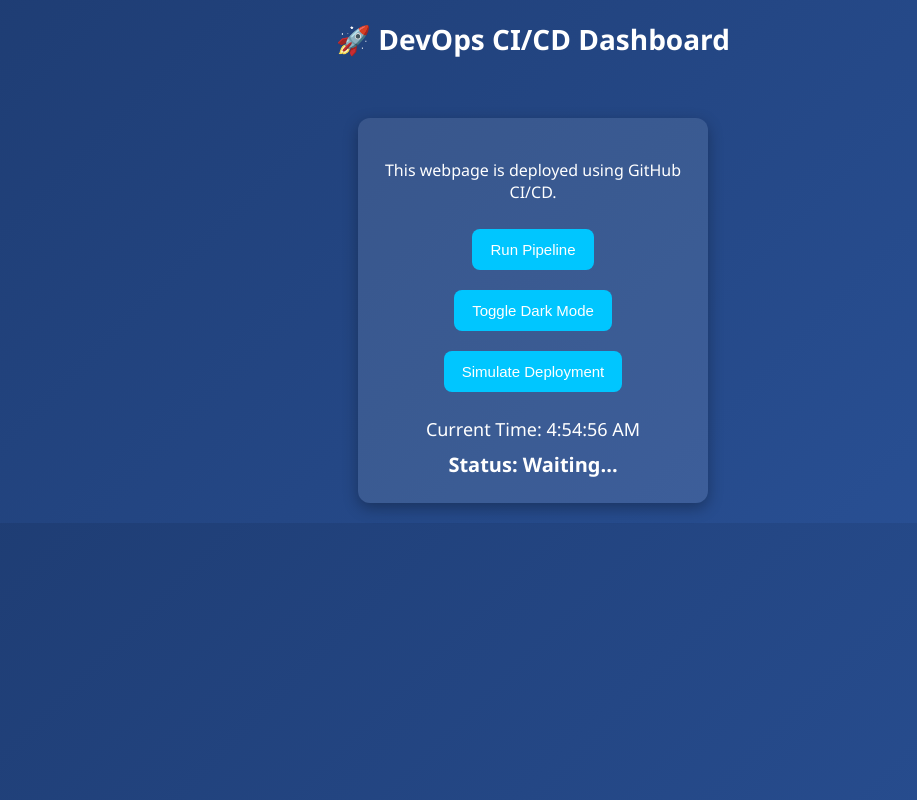
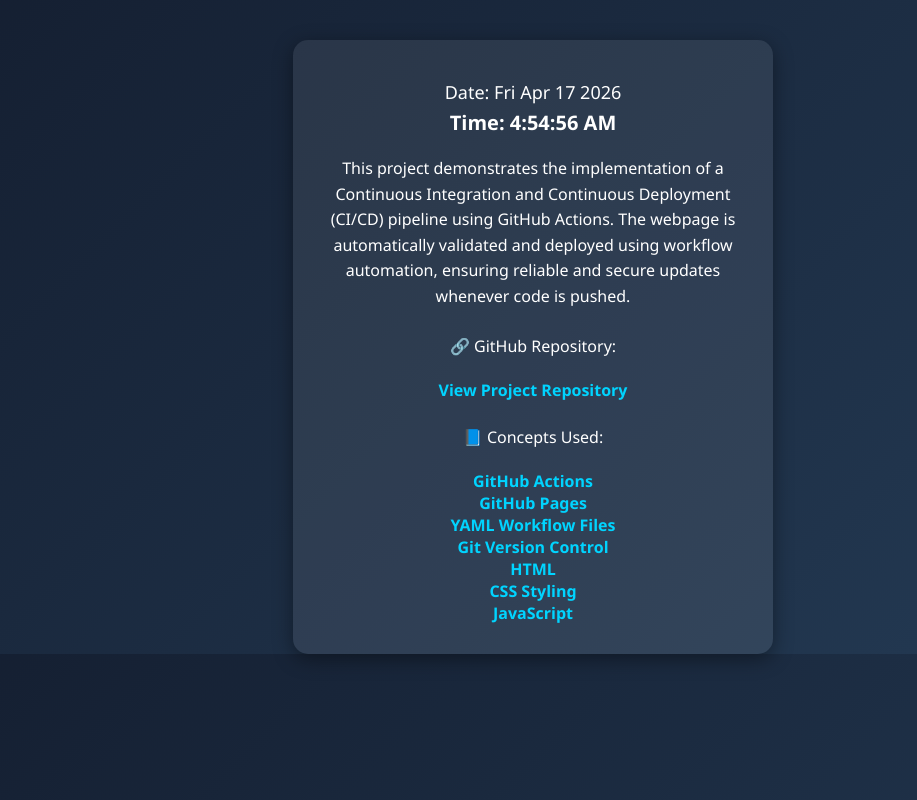
Before and after one commit to ayushjoseph03/web_task, a plain HTML site: page index.html in a window 1280 px wide. Shown: the whole page, without its empty margins (107-1024 px from the left). Drawn offline with Linux system fonts and the light colour scheme.

Commit message:
Updated webpage with description and concept links

```diff
--- a/index.html
+++ b/index.html
@@ -1,99 +1,97 @@
 <!DOCTYPE html>
 <html>
+
 <head>
-    <title>DevOps CI/CD Dashboard</title>
+<title>DevOps Project Page</title>
 
 <style>
 
 body {
     font-family: 'Segoe UI', sans-serif;
-    text-align: center;
     margin: 0;
     padding: 0;
 
-    background: linear-gradient(135deg, #1e3c72, #2a5298);
+    background: linear-gradient(135deg,#141e30,#243b55);
     color: white;
 
-    transition: 0.3s;
+    text-align: center;
 }
 
-/* Header */
+/* Container */
 
-header {
-    padding: 20px;
-    font-size: 28px;
+.container {
+
+    margin-top: 40px;
+}
+
+/* Card */
+
+.card {
+
+    background: rgba(255,255,255,0.08);
+
+    padding: 30px;
+
+    width: 420px;
+
+    margin: auto;
+
+    border-radius: 15px;
+
+    box-shadow: 0px 5px 20px rgba(0,0,0,0.4);
+
+}
+
+/* Links */
+
+a {
+
+    color: #00d4ff;
+
+    text-decoration: none;
+
     font-weight: bold;
 }
 
-/* Card Container */
+a:hover {
 
-.container {
-    margin-top: 40px;
+    color: #66e0ff;
 }
 
-/* Card Design */
+/* Date */
 
-.card {
-    background: rgba(255,255,255,0.1);
-    padding: 25px;
-    margin: 20px auto;
-    width: 300px;
+#date {
 
-    border-radius: 12px;
-
-    box-shadow: 0px 5px 15px rgba(0,0,0,0.3);
-
-    transition: transform 0.3s;
+    font-size: 18px;
+    margin-top: 10px;
 }
 
-.card:hover {
-    transform: scale(1.05);
-}
+/* Time */
 
-/* Buttons */
+#time {
 
-button {
+    font-size: 20px;
+    margin-top: 5px;
 
-    padding: 12px 18px;
-    margin: 10px;
-
-    font-size: 15px;
-
-    border: none;
-    border-radius: 8px;
-
-    cursor: pointer;
-
-    background: #00c6ff;
-    color: white;
-
-    transition: 0.3s;
-}
-
-button:hover {
-    background: #0072ff;
-}
-
-/* Clock */
-
-#clock {
-    font-size: 18px;
-    margin-top: 15px;
-}
-
-/* Status */
-
-#status {
-    font-size: 20px;
-    margin-top: 10px;
     font-weight: bold;
 }
 
-/* Dark Mode */
+/* Description */
 
-.dark-mode {
+.description {
 
-    background: linear-gradient(135deg, #000000, #434343);
+    margin-top: 20px;
+
+    font-size: 16px;
+
+    line-height: 1.6;
+}
+
+/* Section */
+
+.section {
+
+    margin-top: 25px;
 }
 
 </style>
@@ -102,32 +100,90 @@
 
 <body>
 
-<header>
-🚀 DevOps CI/CD Dashboard
-</header>
-
 <div class="container">
 
 <div class="card">
 
-<p>This webpage is deployed using GitHub CI/CD.</p>
+<!-- Date & Time -->
 
-<button onclick="showMessage()">
-Run Pipeline
-</button>
+<div id="date"></div>
 
-<button onclick="toggleDarkMode()">
-Toggle Dark Mode
-</button>
+<div id="time"></div>
 
-<button onclick="simulateDeploy()">
-Simulate Deployment
-</button>
+<!-- Project Description -->
 
-<div id="clock"></div>
+<div class="description">
 
-<div id="status">
-Status: Waiting...
+This project demonstrates the implementation of a
+Continuous Integration and Continuous Deployment (CI/CD)
+pipeline using GitHub Actions. The webpage is automatically
+validated and deployed using workflow automation, ensuring
+reliable and secure updates whenever code is pushed.
+
+</div>
+
+<!-- GitHub Repo -->
+
+<div class="section">
+
+🔗 GitHub Repository:
+
+<br><br>
+
+<a href="https://github.com/ayushjoseph03/web_task" target="_blank">
+View Project Repository
+</a>
+
+</div>
+
+<!-- Concepts Used -->
+
+<div class="section">
+
+📘 Concepts Used:
+
+<br><br>
+
+<a href="https://docs.github.com/en/actions" target="_blank">
+GitHub Actions
+</a>
+
+<br>
+
+<a href="https://docs.github.com/en/pages" target="_blank">
+GitHub Pages
+</a>
+
+<br>
+
+<a href="https://docs.github.com/en/actions/using-workflows/workflow-syntax-for-github-actions" target="_blank">
+YAML Workflow Files
+</a>
+
+<br>
+
+<a href="https://git-scm.com/docs" target="_blank">
+Git Version Control
+</a>
+
+<br>
+
+<a href="https://developer.mozilla.org/en-US/docs/Web/HTML" target="_blank">
+HTML
+</a>
+
+<br>
+
+<a href="https://developer.mozilla.org/en-US/docs/Web/CSS" target="_blank">
+CSS Styling
+</a>
+
+<br>
+
+<a href="https://developer.mozilla.org/en-US/docs/Web/JavaScript" target="_blank">
+JavaScript
+</a>
+
 </div>
 
 </div>
@@ -136,64 +192,23 @@
 
 <script>
 
-/* Alert Button */
+/* Date */
 
-function showMessage() {
+function updateDateTime() {
 
-alert("Pipeline Triggered Successfully!");
+const now = new Date();
+
+document.getElementById("date").innerText =
+"Date: " + now.toDateString();
+
+document.getElementById("time").innerText =
+"Time: " + now.toLocaleTimeString();
 
 }
 
-/* Dark Mode */
+setInterval(updateDateTime,1000);
 
-function toggleDarkMode() {
-
-document.body.classList.toggle("dark-mode");
-
-alert("Theme Changed!");
-
-}
-
-/* Live Clock */
-
-function updateClock() {
-
-const now = new Date();
-
-document.getElementById("clock").innerText =
-"Current Time: " + now.toLocaleTimeString();
-
-}
-
-setInterval(updateClock, 1000);
-
-/* Deployment Simulator */
-
-function simulateDeploy() {
-
-alert("Deployment Started...");
-
-document.getElementById("status").innerText =
-"Status: Deploying...";
-
-setTimeout(() => {
-
-document.getElementById("status").innerText =
-"Status: Deployment Successful!";
-
-alert("Deployment Completed Successfully!");
-
-}, 3000);
-
-}
-
-/* Page Load Alert */
-
-window.onload = function() {
-
-alert("Welcome! CI/CD Dashboard Loaded Successfully.");
-
-}
+updateDateTime();
 
 </script>
 
```
